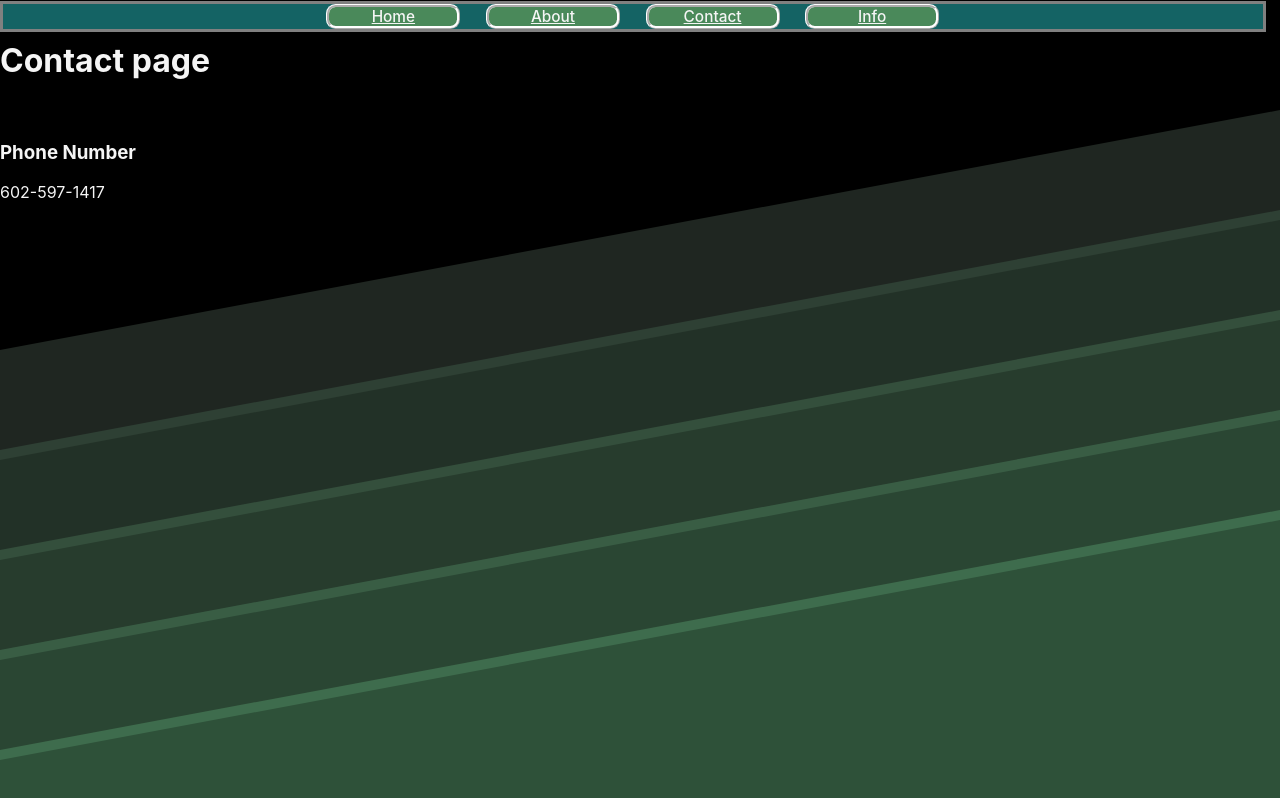
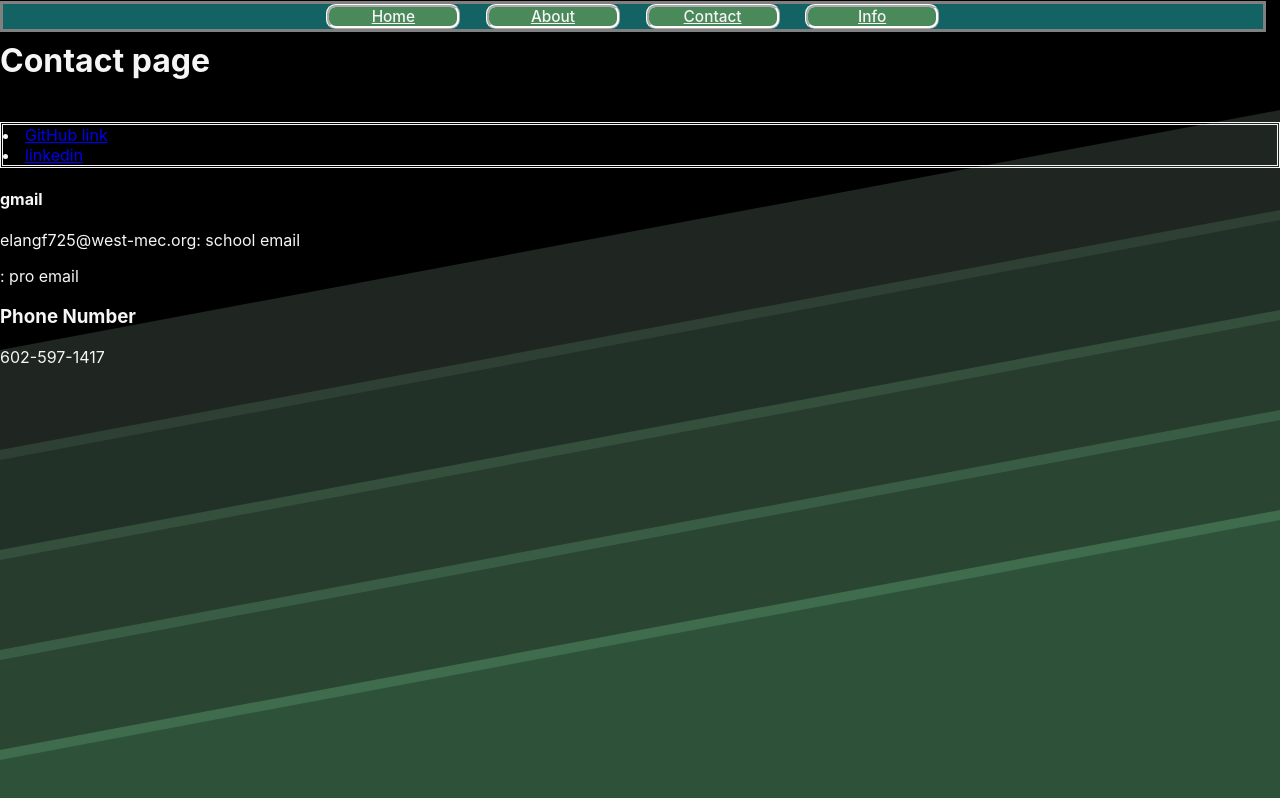
Before and after one commit to captren501/portfolio_year2, a React (Create React App) app: page /Contact in a window 1280 px wide. Built offline with nearby package versions, Linux system fonts and the light colour scheme.

Commit message:
small change
about info moved to contact

```diff
--- a/src/Pages/About.js
+++ b/src/Pages/About.js
@@ -15,11 +15,7 @@
     <br></br>
 <h1>About page</h1>
     <br></br>
-    <div className='link'>
-    <li><a href='https://github.com/captren501'>GitHub link</a></li>
-    <li><a href='https://www.linkedin.com/in/ethan-langford-36a389236/'>linkedin</a></li>
-    <li>elangf725@west-mec.org</li>
-    </div>
+
 
 
 </div>
--- a/src/Pages/Contact.js
+++ b/src/Pages/Contact.js
@@ -15,6 +15,17 @@
 <br></br>
 <h1>Contact page</h1>
 <br></br>
+<div className='link'>
+    <li><a href='https://github.com/captren501'>GitHub link</a></li>
+    <li><a href='https://www.linkedin.com/in/ethan-langford-36a389236/'>linkedin</a></li>
+    </div>
+
+    <div>
+        <h4>gmail</h4>
+        <p>elangf725@west-mec.org: school email</p>
+        <p>  : pro email</p>
+    </div>
+
     <div>
     <h3>Phone Number</h3>
     <p>602-597-1417</p>
```
